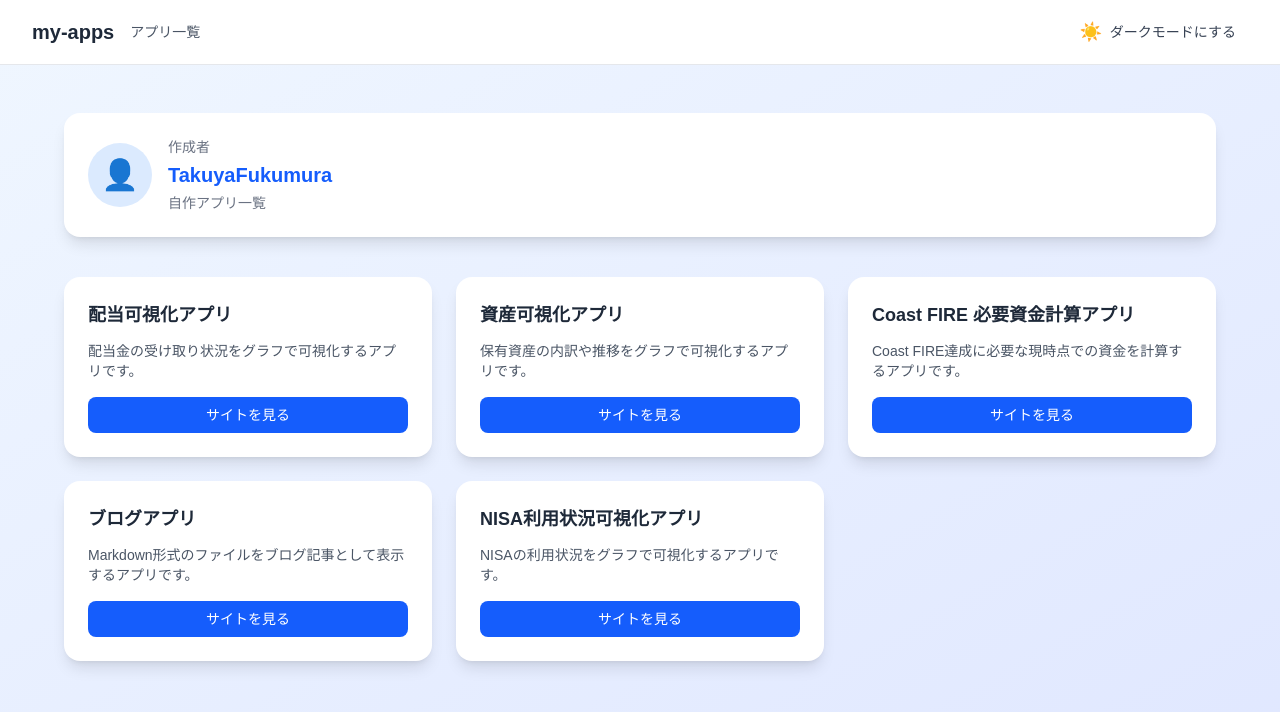
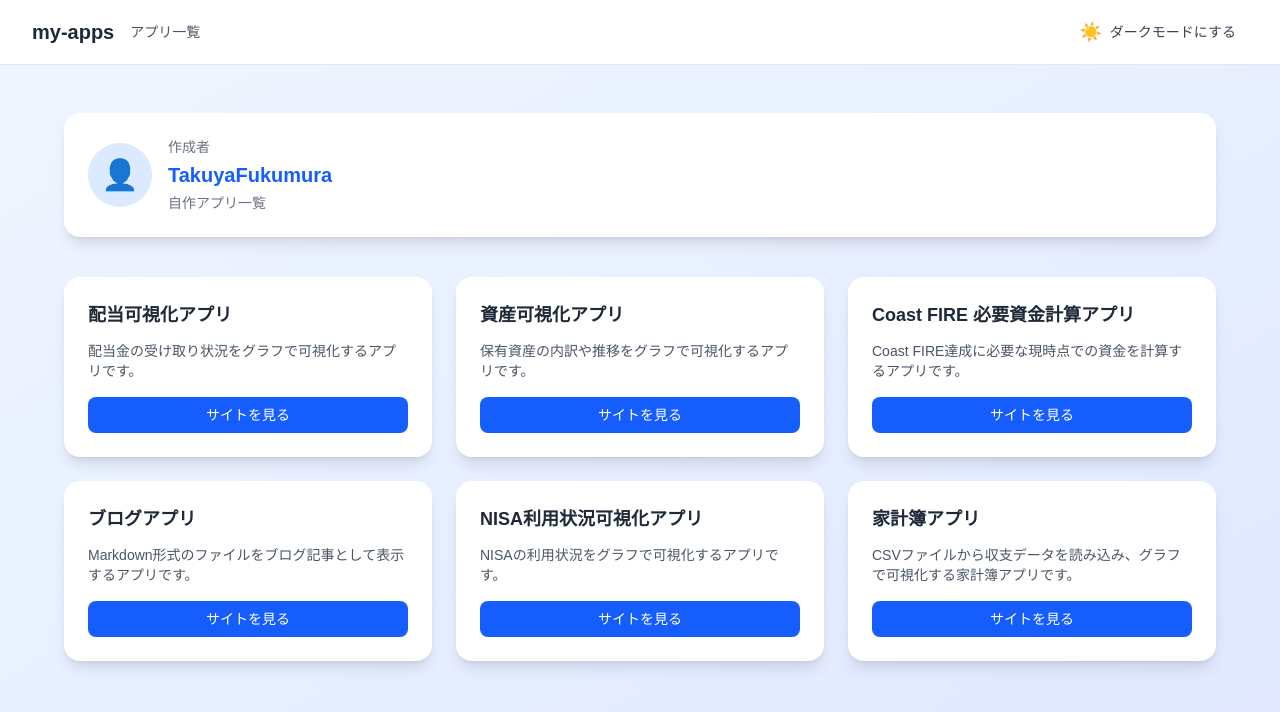
Before and after one commit to TakuyaFukumura/my-apps, a Next.js app: page / in a window 1280 px wide. Shown: the top 712 px of the page. Built offline with nearby package versions, Linux system fonts and the light colour scheme.

Commit message:
家計簿アプリをアプリ一覧に追加しバージョンを0.8.0に更新
Agent-Logs-Url: https://github.com/TakuyaFukumura/my-apps/sessions/d0c8e585-35e1-4d11-8e56-41671f40e700

Co-authored-by: TakuyaFukumura <53442938+TakuyaFukumura@users.noreply.github.com>

```diff
--- a/package.json
+++ b/package.json
@@ -1,6 +1,6 @@
 {
   "name": "my-apps",
-  "version": "0.7.0",
+  "version": "0.8.0",
   "private": true,
   "scripts": {
     "dev": "next dev --turbopack",
--- a/src/app/apps/data.ts
+++ b/src/app/apps/data.ts
@@ -67,4 +67,15 @@ export const apps: App[] = [
         githubUrl: 'https://github.com/TakuyaFukumura/nisa-next-js-app',
         siteUrl: 'https://nisa-next-js-app.vercel.app/',
     },
+    {
+        id: 'household-management',
+        name: '家計簿アプリ',
+        shortDescription: 'CSVファイルから収支データを読み込み、グラフで可視化する家計簿アプリです。',
+        description:
+            'CSVファイルから収支データを読み込み、サマリーカード・カテゴリ別集計・' +
+            'ドーナツグラフ・横棒グラフ・一覧テーブルで収支を可視化するアプリです。' +
+            '予算管理機能やCSVアップロード機能も備えており、家計の管理に役立てることができます。',
+        githubUrl: 'https://github.com/TakuyaFukumura/household-management-next-js-app',
+        siteUrl: 'https://household-management-next-js-app.vercel.app/',
+    },
 ];
```
Also changed, not shown: 2 other files (tests, documents, lock files or other folders).
